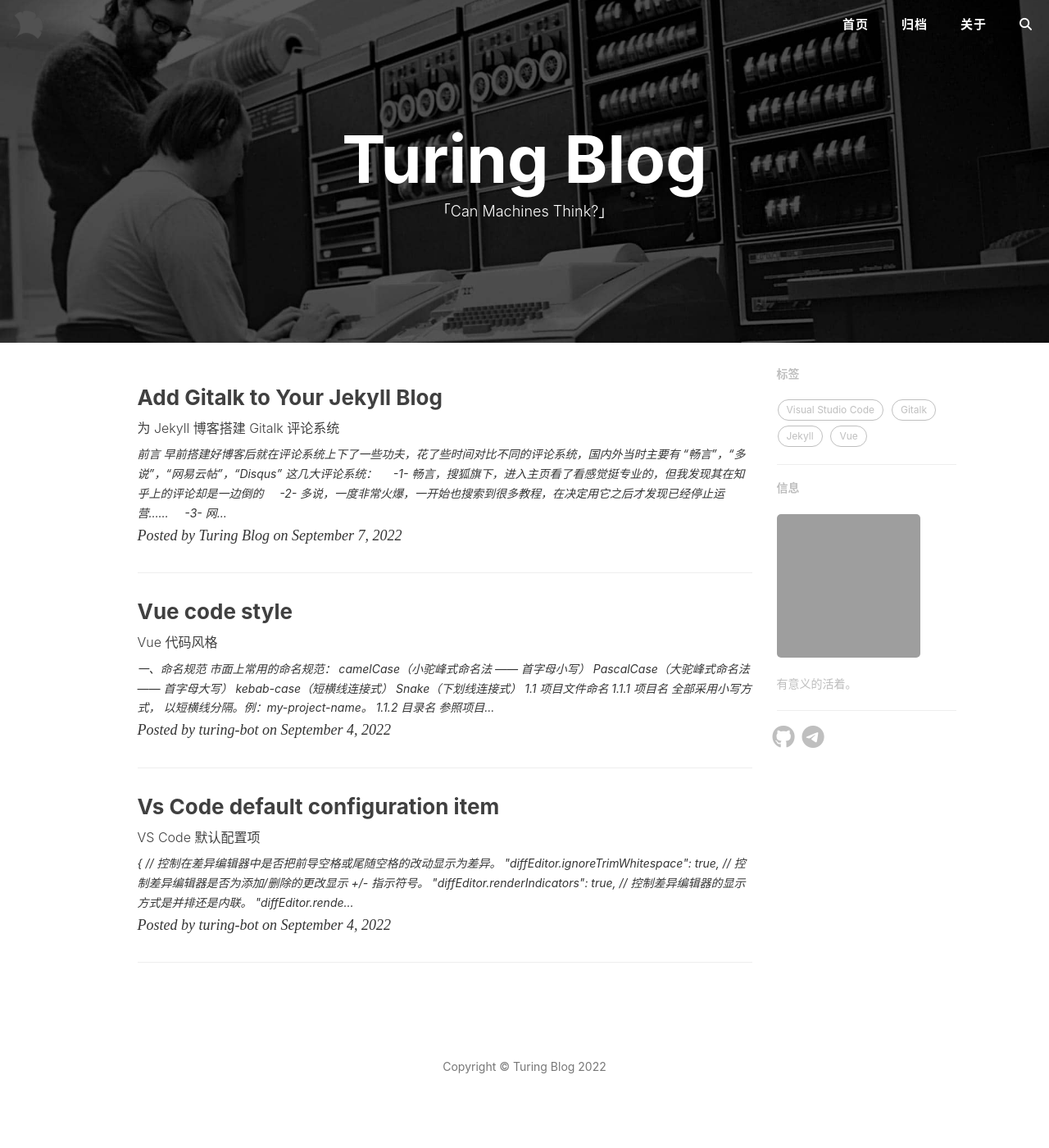
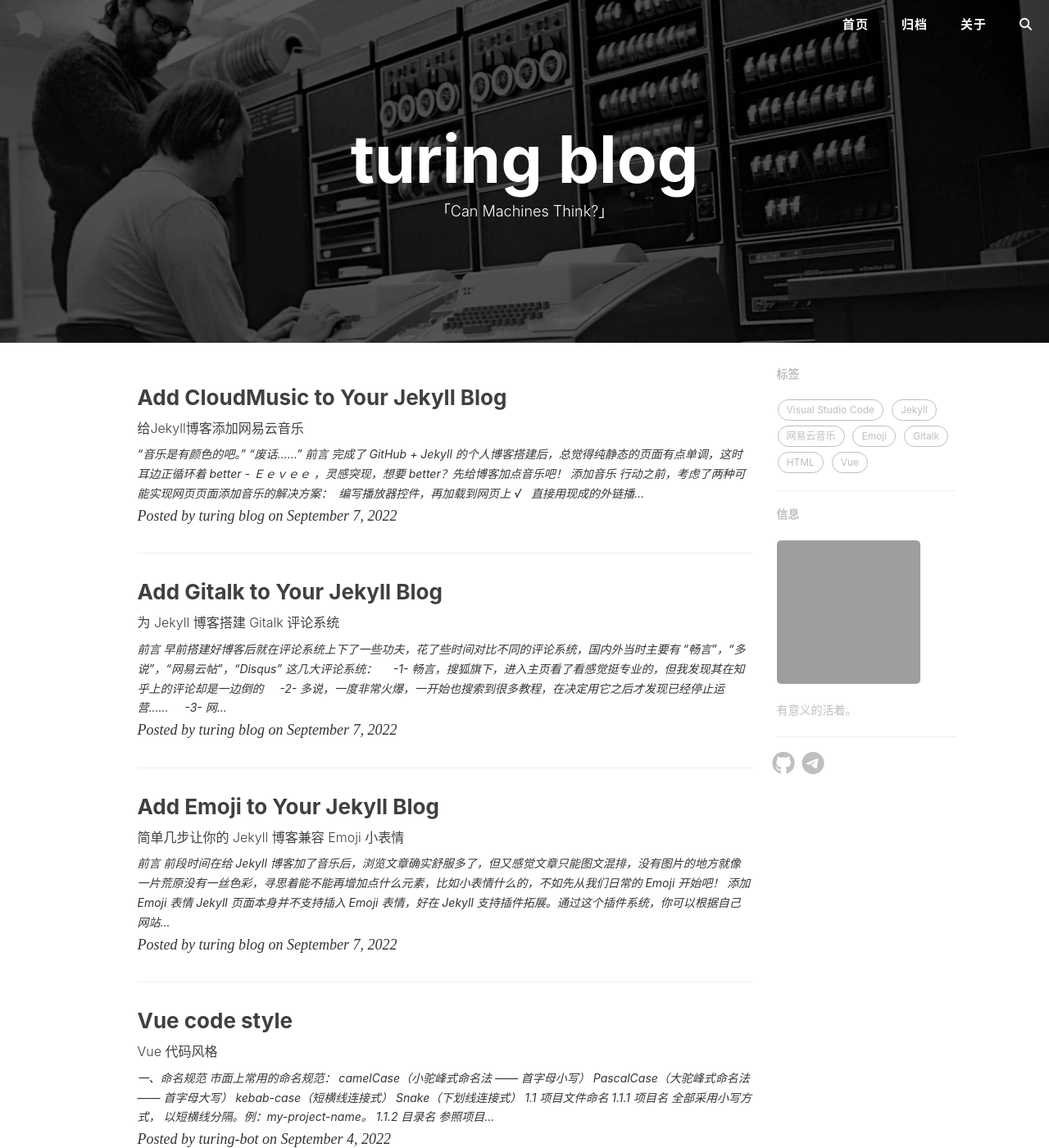
Before and after one commit to Turing-bot/Blog, a Jekyll site: the page built from index.html, in a window 1280 px wide and 1400 px high. Shown: the whole window at 82% size. Built offline with Jekyll 4.4.1, drawn with Linux system fonts in a browser that asks for light colours; nearby versions of some CDN libraries; the list of posts is cut into pages by our own code; comment, search, counter and statistics services are not loaded; some of the changed text lies outside the part shown; grey boxes are pictures that could not be loaded.

Commit message:
init blog

````diff
--- a/_config.yml
+++ b/_config.yml
@@ -1,5 +1,5 @@
 # Site settings
-title: Turing Blog
+title: turing blog
 SEOTitle: 张文庆的博客 | turing blog
 header-img: img/post-bg-unix-linux.jpg
 email: 6199599@gmail.com
--- a/_includes/footer.html
+++ b/_includes/footer.html
@@ -4,7 +4,7 @@
         <div class="row">
             <div class="col-lg-8 col-lg-offset-2 col-md-10 col-md-offset-1">
                 <p class="copyright text-muted">
-                    Copyright &copy; {{ site.title }} {{ site.time | date: '%Y' }}
+                    Copyright &copy; {{ site.time | date: '%Y' }} {{ site.title }}
                 </p>
             </div>
         </div>
--- /dev/null
+++ b/_posts/2022-09-07-Emoji.md
@@ -0,0 +1,172 @@
+---
+layout: post
+title: 'Add Emoji to Your Jekyll Blog '
+subtitle: '简单几步让你的 Jekyll 博客兼容 Emoji 小表情'
+header-img: 'img/post-bg-emoji.jpg'
+catalog: true
+tags:
+  - Jekyll
+  - Emoji
+---
+
+# 前言
+
+> 前段时间在给 Jekyll 博客加了音乐后，浏览文章确实舒服多了，但又感觉文章只能图文混排，没有图片的地方就像一片荒原没有一丝色彩，寻思着能不能再增加点什么元素，比如小表情什么的，不如先从我们日常的 Emoji 开始吧！
+
+![textemoji](/img/in-post/2022-09-07-Emoji/textemoji.png)
+
+# 添加 Emoji 表情
+
+Jekyll 页面本身并不支持插入 Emoji 表情，好在 Jekyll 支持插件拓展。通过这个插件系统，你可以根据自己网站的需求来自定义地创建一些功能。基于插件系统的自定义代码可以在不修改 Jekyll 源码的情况下运行自定义的功能。
+
+从这个思路切入，很自然地想到通过 Emoji 插件来实现 Jekyll 网页对 Emoji 的兼容。通过在 [RubyGems](https://rubygems.org/gems) 上对关键词 `Emoji Jekyll` 进行检索，发现已经有 3 个能够实现这一功能的插件。
+
+![relevent Emoji](/img/in-post/2022-09-07-Emoji/releventEmoji.png)
+
+我试用了下载量大的 `jemoji` 和 `Emoji for Jekyll` ，都能够完美实现 Jekyll 对 Emoji 的兼容。下面以 [jemoji](https://rubygems.org/gems/jemoji) 为例，来看教程吧。
+
+![jemoji](/img/in-post/2022-09-07-Emoji/jemoji.png)
+
+# Emoji 插件安装
+
+这里推荐 3 种方式来安装插件：
+
+#### **方法一**
+
+使用以下语句安装 `jemoji` 插件
+
+```
+gem install jemoji
+```
+
+接着在网页根目录的 `_config.yml` 文件中添加名为 `plugins` 的列表 (当 Jekyll 版本低于 `3.5.0` 时用 `gems` ) 和对应需要使用的插件名。举个例子：
+
+```
+# For Jekyll < 3.5.0
+# This will enable each of these plugins automatically.
+gems: [jekyll-paginate, jemoji]
+```
+
+```
+# For Jekyll >= 3.5.0
+# This will enable each of these plugins automatically.
+plugins:
+  - jekyll-paginate
+  - jemoji
+```
+
+#### **方法二**
+
+如果遇到用 **方法一** 中用语句 `gem install jemoji` 直接安装 `jemoji` 插件时一直没反应的情况，那么可以直接到 [RubyGems](https://rubygems.org/gems) 中搜索 `jemoji` ，在 [jemoji](https://rubygems.org/gems/jemoji) 页面的右下角下载 `*.gem` 文件
+
+![downloadJemoji](/img/in-post/2022-09-07-Emoji/downloadjemoji.png)
+
+再以引用路径的形式执行安装 (手机端显示不全可左右滑动查看)
+
+```
+# Use the file path and name
+gem install C:\Users\Aaron\Desktop\jemoji-0.9.0.gem
+```
+
+归结起来应该是什么说不清楚的网络问题吧。完成上述安装后同样需要添加 `plugins` 列表，具体参见 **方法一** 。
+
+#### **方法三**
+
+该方法针对 `*.rb` 插件文件。
+
+在你的网页文件根目录下新建一个名为 `_plugins` 的文件夹，将你下载的 `*.rb` 插件文件放入该文件夹，那么 Jekyll 在生成你的网页时会自动加载该文件夹内的所有插件。
+
+# Jekyll 中 Emoji 的使用方法
+
+Jekyll 中 Emoji 采用与 [YouTube](https://youtube.com/) ， [Ruby China](http://ruby-china.org/) 等网站相同的通用引用方法，用冒号包裹简单的英文单词来引用 Emoji，如下表：
+
+<style>
+#emoji
+img{margin: 0}
+</style>
+
+<table id="emoji" class="table table-bordered table-striped table-condensed">
+	<thead>
+		<tr>
+			<th>Emoji</th>
+			<th>Code</th>
+		</tr>
+	</thead>
+	<tbody>
+		<tr>
+			<td align="center"> :smile: </td>
+			<td align="center"> <code>:smile:</code> </td>
+		</tr>
+		<tr>
+			<td align="center"> :heart_eyes: </td>
+			<td align="center"> <code>:heart_eyes:</code> </td>
+		</tr>
+		<tr>
+			<td align="center"> :sweat_smile: </td>
+			<td align="center"> <code>:sweat_smile:</code> </td>
+		</tr>
+		<tr>
+			<td align="center"> :kissing_heart: </td>
+			<td align="center"> <code>:kissing_heart:</code> </td>
+		</tr>
+    <tr>
+			<td align="center"> :imp: </td>
+			<td align="center"> <code>:imp:</code> </td>
+		</tr>
+		<tr>
+			<td align="center"> :alien: </td>
+			<td align="center"> <code>:alien:</code> </td>
+		</tr>
+		<tr>
+			<td align="center"> :muscle: </td>
+			<td align="center"> <code>:muscle:</code> </td>
+		</tr>
+    <tr>
+			<td align="center"> :snowman: </td>
+			<td align="center"> <code>:snowman:</code> </td>
+		</tr>
+    <tr>
+			<td align="center"> :ship: </td>
+			<td align="center"> <code>:ship:</code> </td>
+		</tr>
+		<tr>
+			<td align="center"> :rocket: </td>
+			<td align="center"> <code>:rocket:</code> </td>
+		</tr>
+		<tr>
+			<td align="center"> :cn: </td>
+			<td align="center"> <code>:cn:</code> </td>
+		</tr>
+    <tr>
+			<td align="center"> :bird: </td>
+			<td align="center"> <code>:bird:</code> </td>
+		</tr>
+  </tbody>
+</table>
+
+从表上看， Emoji 和对应的 Code 的关联性还是相当大的，记住几个常用的 Emoji 不是什么难事，你甚至可以直接凭空敲出 Code 来碰碰运气，我试了好几个简单的单词都成功得到对应的 Emoji 。
+
+但去记忆或者凭空想出来确实不是长久之计，这里给大家推荐一个 Emoji
+神器—— [EMOJI CHEAT SHEET](https://www.webpagefx.com/tools/emoji-cheat-sheet/) ，正如它的名字一样，这个网站按类目收录了所有的 Emoji 及其对应的 Code ，可以方便的在上面查找想要的 Emoji 。
+
+<center>~ &nbsp;一起来作弊吧&nbsp; ~</center>
+:smirk:
+
+---
+
+copy from [AeroliTh.ink
+](https://aerolith.ink)
+
+---
+
+# 参考
+
+1. [Emoji for Jekyll as a Ruby Gem](http://www.yihangho.com/emoji-for-jekyll-as-a-ruby-gem/)
+
+2. [RubyGems](https://rubygems.org/gems)
+
+3. [Jekyll document - Plugins](https://jekyllrb.com/docs/plugins/)
+
+4. [EMOJI CHEAT SHEET](https://www.webpagefx.com/tools/emoji-cheat-sheet/)
+
+<center>- Over -</center>
--- /dev/null
+++ b/_posts/2022-09-07-NeteaseMusic.md
@@ -0,0 +1,165 @@
+---
+layout: post
+title: 'Add CloudMusic to Your Jekyll Blog'
+subtitle: '给Jekyll博客添加网易云音乐'
+header-img: 'img/post-bg-JekyllCloudmusic.jpg'
+catalog: true
+tags:
+  - Jekyll
+  - 网易云音乐
+  - HTML
+---
+
+> “音乐是有颜色的吧。”
+>
+> “废话……”
+
+# 前言
+
+完成了 **GitHub + Jekyll** 的个人博客搭建后，总觉得纯静态的页面有点单调，这时耳边正循环着 [better - Ｅｅｖｅｅ](http://music.163.com/#/song?id=458725076) ，灵感突现，想要 better？先给博客加点音乐吧！
+
+# 添加音乐
+
+行动之前，考虑了两种可能实现网页页面添加音乐的解决方案：
+
+- [ ] &nbsp;编写播放器控件，再加载到网页上
+- &radic; &nbsp; 直接用现成的外链播放器，就像微信公众号上那些文章里的那样
+
+第一种方法看起来很简单，网络上也有很多大神写好的播放器控件，可以直接载来改改用，但我不知道 Jekyll 的静态博客对这些控件的兼容性怎么样，目前也没有相关可以参考的教程。如果自己编写，以自己小白选手的能力估计无法完成，为了避免踩坑就果断地放弃了这个思路。
+
+第二种方法直接调用音乐网站的 API，以外链播放器的形式加载到自己的页面，对于前一种方法，这一方法毫无疑问更值得一试。
+
+基于自身能力和以上的考虑，我最终选择了在博客里引入**网易云音乐模块**来添加音乐的解决方案。
+
+下面来看方法吧 :)
+
+#### 生成外链播放器
+
+**网易云音乐**里每首歌都支持生成外链播放器（除了有些版权保护），具体方法是登入网页版的[网易云音乐](http://music.163.com/)，在右上角搜索框搜索想要的曲目，这里继续以 [better - Ｅｅｖｅｅ](http://music.163.com/#/song?id=458725076)为例。
+
+<img src="/img/in-post/2022-09-07-NeteaseMusic/search.png" width="350" height="100" />
+
+---
+
+![](/img/in-post/2022-09-07-NeteaseMusic/find.png)
+
+---
+
+点击“生成外链播放器”
+
+![](/img/in-post/2022-09-07-NeteaseMusic/generate.png)
+
+---
+
+就会跳转到下图的页面
+
+![](/img/in-post/2022-09-07-NeteaseMusic/detail.png)
+
+在上方选择“iframe 插件”，马上下方就生成了现成的 HTML 代码！不得不说网易云音乐对开发者还是很友好的，在页面中部可以对播放器的尺寸、播放模式进行直接修改，中上部的播放器预览图和下方的 HTML 代码会相应的自动更新生成。
+
+我们最终需要的就是底下的 &lt;iframe&gt; 代码，熟悉 HTML 内联框架的小伙伴也可以直接修改其中的参数。
+
+```html
+<iframe
+  frameborder="no"
+  border="0"
+  marginwidth="0"
+  marginheight="0"
+  width="330"
+  height="86"
+  src="//music.163.com/outchain/player?type=2&id=458725076&auto=1&height=66"
+>
+</iframe>
+```
+
+将 &lt;iframe&gt; 代码复制到 **post.html** 布局文件中，放在想要的位置。我希望大家一点开博文就能看到播放器和曲目，因此我把这段代码放在了正文 content 的上面，正如你进来时看到的那样。至此，外链播放器就可以开始工作了。
+
+#### 自定义曲目
+
+上面的步骤实现了外链播放器在页面的播放功能，但由于我们是将一首歌的外链放到了 **post.html** 布局文件中，会出现一个问题——所有的文章都只能播放这首 [better - Ｅｅｖｅｅ](http://music.163.com/#/song?id=458725076)（单曲循环功能哈哈哈），最好的情况是能够实现单独为每篇文章设定曲目。
+
+先来研究下这段 &lt;iframe&gt; 代码的内容
+
+```html
+<iframe
+  frameborder="no"
+  border="0"
+  marginwidth="0"
+  marginheight="0"
+  width="330"
+  height="86"
+  src="//music.163.com/outchain/player?type=2&id=458725076&auto=1&height=66"
+>
+</iframe>
+```
+
+跳过前面 width，height 等基础格式，我们会发现 source 地址内有 **`id=458725076`** 一项，实际上这就是对应歌曲的 id 号了。那么思路就有了，只需要更改 id 号就能控制播放的曲目。
+
+要实现为每一篇博文定义曲目，只需要将 **`id=458725076`** 改为 **`id={ { page.music-id } }`** ，同时在 markdown 文档的头文件中添加 **`music-id: XXXXX`** 配置项，将曲面的外链中的 id 号复制进去，就可以轻松的为每一篇文章设置曲目了。
+
+完整代码如下：
+
+```html
+<!-- CloudMusic -->
+<iframe
+  frameborder="no"
+  border="0"
+  marginwidth="0"
+  marginheight="0"
+  width="330"
+  height="86"
+  src="//music.163.com/outchain/player?type=2&id={ { page.music-id } }&auto=1&height=66"
+>
+</iframe>
+```
+
+此外，外链中的 **`auto=1`** 可以控制自动播放与否，当值为 1 即打开网页就自动播放，值为 0 时需要访客手动点击播放。
+
+# 更进一步
+
+同样由于我们是将外链放到了 **post.html** 布局文件中，每篇文章就都必须配置一个 **`music-id: XXXXXX`** （必须有一首曲目），否则就会报错。可以在 **post.html** 布局文件中加一个 if 语句让播放器更智能一点：
+
+```html
+<!-- CloudMusic -->
+{ % if page.music % }
+<!-- 不知道什么bug得加个空格才显示，“{ %”之间的空格需要删除 -->
+<iframe
+  frameborder="no"
+  border="0"
+  marginwidth="0"
+  marginheight="0"
+  width="330"
+  height="86"
+  src="//music.163.com/outchain/player?type=2&id={ { page.music-id } }&auto=1&height=66"
+>
+</iframe>
+{ % endif % }
+<!-- “{ %”之间的空格需要删除 -->
+```
+
+这样当 **`music-id:`** 参数为空时，播放器就会关闭（不加载）。
+
+此外，还有很多玩法，比如编辑一个 _favorite id list_，再加一个 loop 语句来循环你的最爱曲目（哈哈哈前提是有人在你博客呆足够长的时间，或者是特地来听音乐的，不然就鸡肋了）。
+
+再者，可以生成随机 id 来实现歌曲随机播放（没具体研究过网易云的曲目 id，我担心生成的 id 会没有对应曲目，那样的话还可以用爬虫爬取 id 来实现）。
+
+结合以上两者实现随机播放最爱曲目好像会不错的样子。
+
+# 小结
+
+1 &nbsp;主要依靠[网易云音乐](http://music.163.com/)的外链播放器代码来实现网页播放器的插入。实际上，[虾米](http://www.xiami.com/)、[酷狗](http://www.kugou.com/)等网站也都可以生成外链，但还需要做一些转换工作，基本的方法大同小异，可以根据个人情况进行选择；
+
+2 &nbsp;修改 id 对曲目进行更改；
+
+3 &nbsp;将外链中的 **`id=XXXXXX`** 改为 **`id={ { page.music-id } }`** ，就可以单独对每篇博文中对 id 进行配置来自定义曲目;
+
+4 &nbsp;还有很多可以折腾的，来点首歌吧。
+
+---
+
+copy from [AeroliTh.ink
+](https://aerolith.ink)
+
+---
+
+<center>~&nbsp; Over &nbsp;~</center>
--- a/other.html
+++ b/other.html
@@ -6,3 +6,5 @@
 
 <!-- Page Header -->
 {% include intro-header.html type='page' %}
+
+<div style="text-align: center">......</div>
````
Also changed, not shown: _posts/2022-09-07-GItalk.md (+1 -1 lines), img/in-post/2022-09-07-Emoji/downloadjemoji.png (added), img/in-post/2022-09-07-Emoji/emoji_for_jekyll.png (added), img/in-post/2022-09-07-Emoji/jemoji.png (added), img/in-post/2022-09-07-Emoji/releventEmoji.png (added), img/in-post/2022-09-07-Emoji/textemoji.png (added), img/in-post/2022-09-07-NeteaseMusic/detail.png (added), img/in-post/2022-09-07-NeteaseMusic/find.png (added), img/in-post/2022-09-07-NeteaseMusic/generate.png (added), img/in-post/2022-09-07-NeteaseMusic/search.png (added), img/post-bg-JekyllCloudmusic.jpg (added), img/post-bg-emoji.jpg (added).
